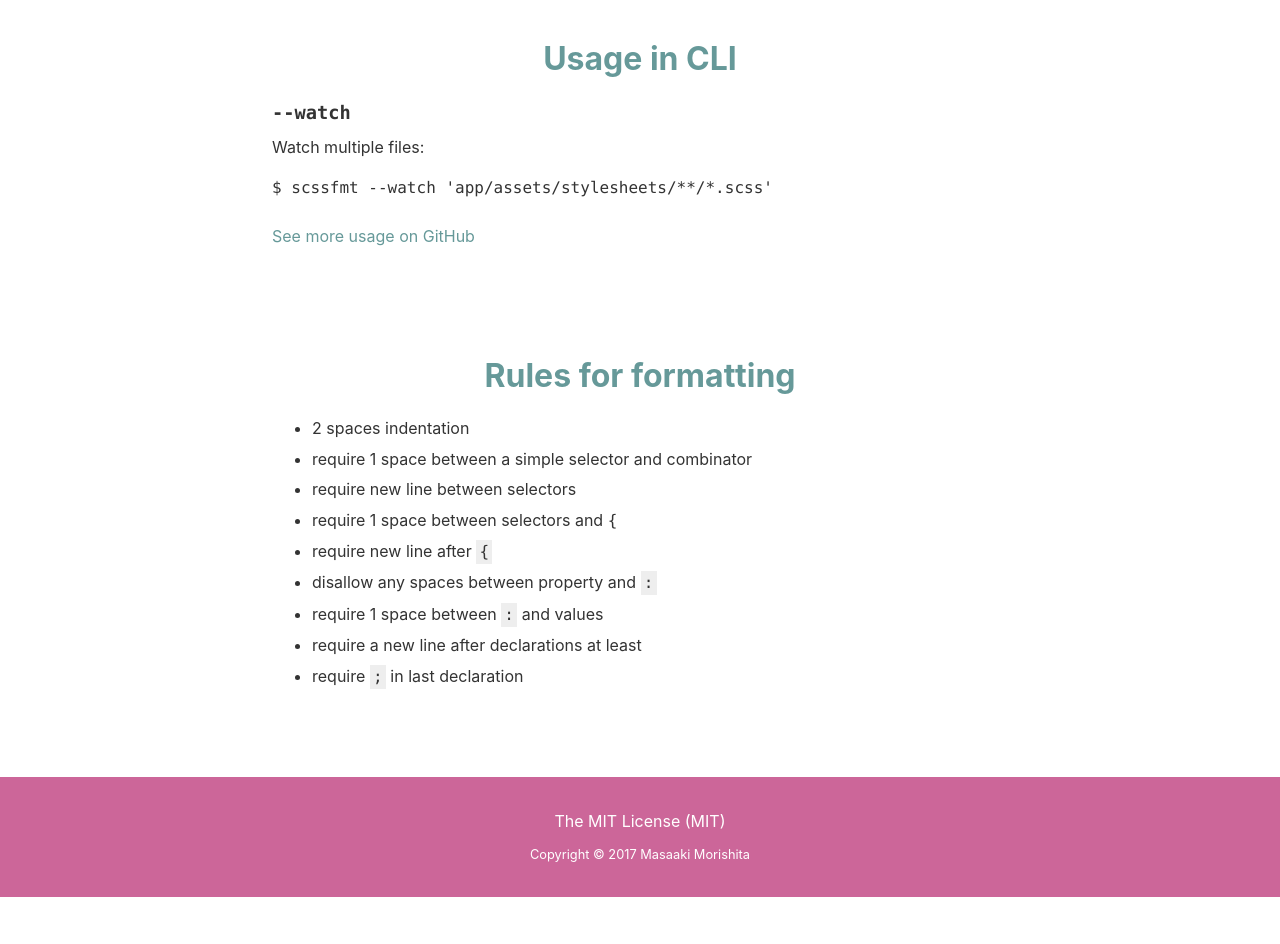
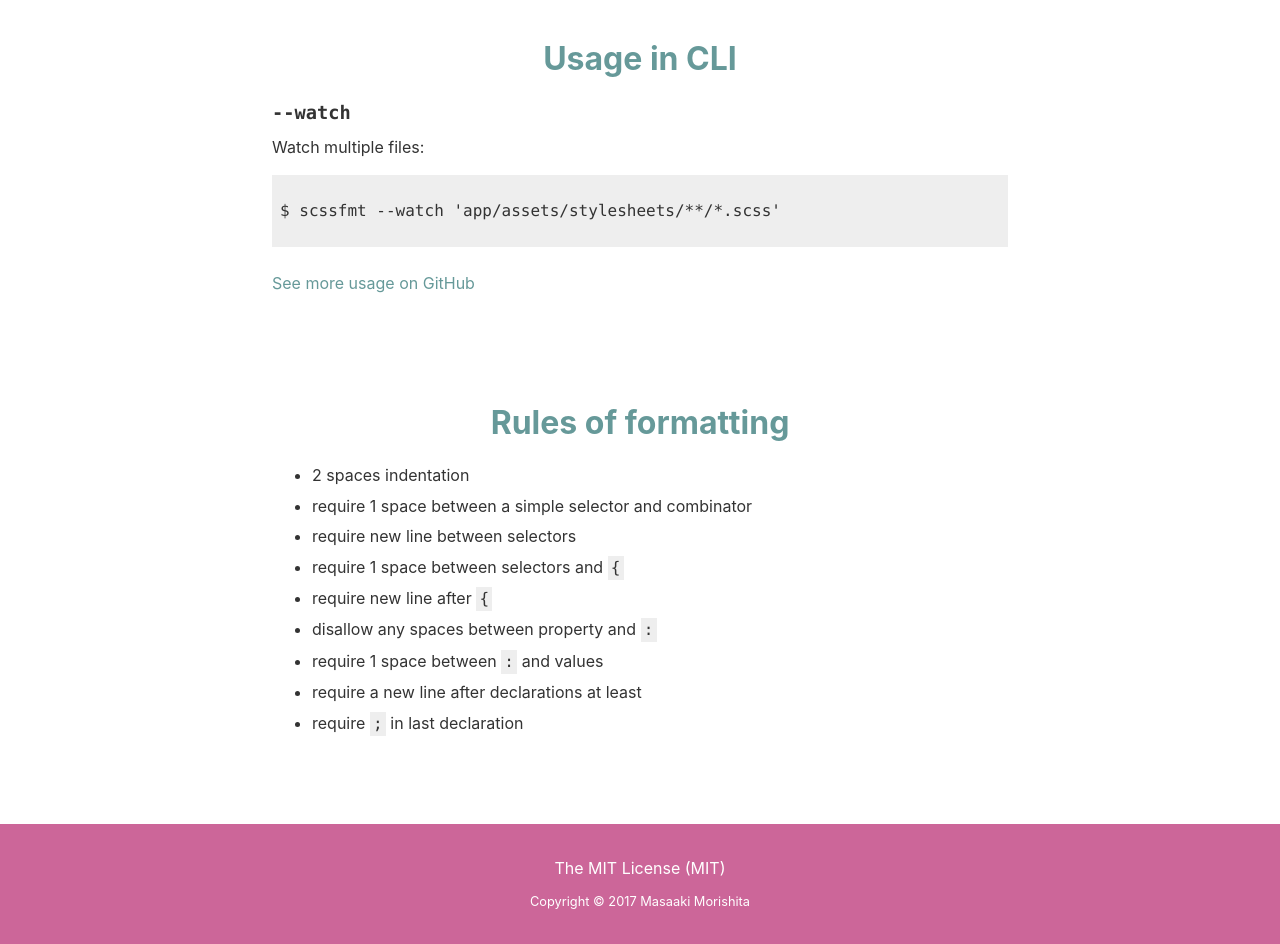
Before and after one commit to matype/scssfmt, a website: page docs/index.html in a window 1280 px wide. Shown: the part 1720-2664 px from the top of the page. Before the commit the page ends 2617 px from the top, so only its background shows below. Drawn offline with Linux system fonts and the light colour scheme.

Commit message:
Fix documents

```diff
--- a/docs/index.html
+++ b/docs/index.html
@@ -83,7 +83,7 @@
       <section class="mgb-m">
         <h3 class="font-code">--watch</h3>
         <p>Watch multiple files:</p>
-        <code class="x-scroll">$ scssfmt --watch 'app/assets/stylesheets/**/*.scss'</code>
+        <code class="code-block x-scroll">$ scssfmt --watch 'app/assets/stylesheets/**/*.scss'</code>
       </section>
     </section>
     <a href="https://github.com/morishitter/scssfmt#usage" class="color-green">
@@ -93,12 +93,12 @@
 
   <section class="container mgb-xl">
     <section>
-      <h2 class="mgb-s">Rules for formatting</h2>
+      <h2 class="mgb-s">Rules of formatting</h2>
       <ul>
         <li>2 spaces indentation</li>
         <li>require 1 space between a simple selector and combinator</li>
         <li>require new line between selectors</li>
-        <li>require 1 space between selectors and <code>{</code></li>
+        <li>require 1 space between selectors and <code class="code-inline">{</code></li>
         <li>require new line after <code class="code-inline">{</code></li>
         <li>disallow any spaces between property and <code class="code-inline">:</code></li>
         <li>require 1 space between <code class="code-inline">:</code> and values</li>
```
